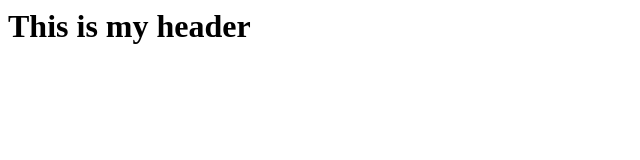
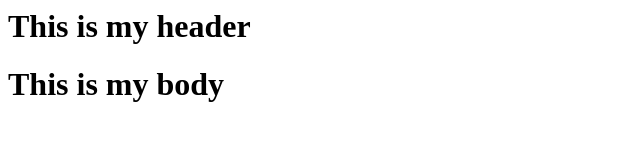
Before and after one commit to Bhanukiran213/devopsclasses, a plain HTML site: page index.html in a window 1280 px wide. Shown: the whole page, without its empty margins (0-640 px from the left). Drawn offline with Linux system fonts and the light colour scheme.

Commit message:
modified index page

```diff
--- a/index.html
+++ b/index.html
@@ -1 +1,2 @@
 <h1>This is my header</h1>
+<h1>This is my body</h1>
```
